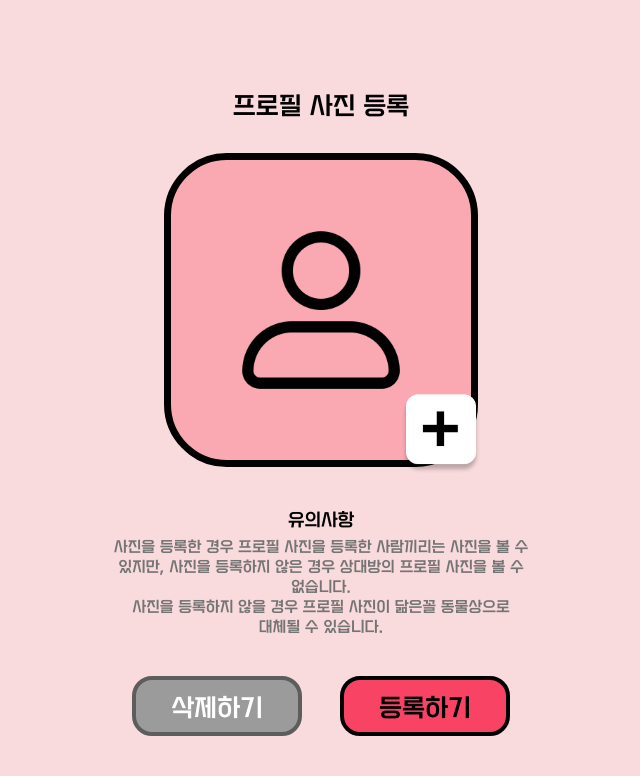
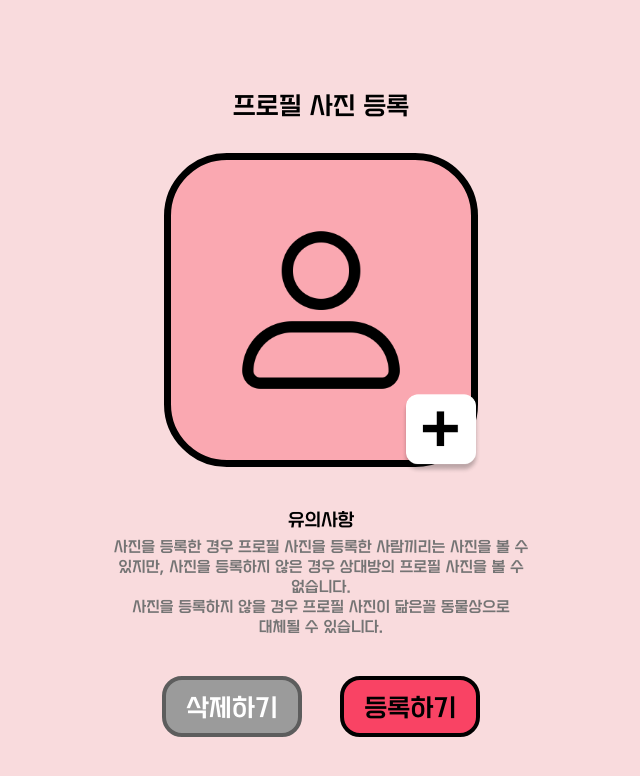
Before and after one commit to HICC-2024-PROJECT-PRESENTATION-CONTEST/Team3-Frontend, a React (Vite) app in the folder hi-cc/: page /mypage/profilepicture in a window 1280 px wide. Shown: the top 776 px of the page, without its empty margins (319-959 px from the left). Built offline with nearby package versions, Linux system fonts and the light colour scheme; no server answers.

Commit message:
design: 프로필 사진 페이지 버튼 css 수정

```diff
--- a/hi-cc/src/pages/userPage/MyPage/EditProfilePicture.jsx
+++ b/hi-cc/src/pages/userPage/MyPage/EditProfilePicture.jsx
@@ -249,6 +249,7 @@ const ImgPreview = styled.img`
     max-width: 300px;
     max-height: 300px;
 
+    border: solid 7px #000000;
     border-radius: 20%;
     object-fit: cover;
 
@@ -313,9 +314,8 @@ const ButtonWrapper = styled.div`
 `
 
 const Button = styled.button`
-    width: 35vw;
-    min-width: 130px;
-    height: 60px;
+    width: auto;
+    padding: 10px 20px;
     margin: 0 1.5vw;
 
     border: solid 4px #5D5D5D;
@@ -326,9 +326,13 @@ const Button = styled.button`
     font-size: 25px;
     color: #FFFFFF;
 
+    word-break: keep-all;
+
     cursor: pointer;
 
     @media screen and (max-width: 360px) {
         font-size: 18px;
+        border-radius: 15px;
+        padding: 8px 16px;
     }
 `
--- a/hi-cc/src/pages/userPage/Profile/ProfilePicture.jsx
+++ b/hi-cc/src/pages/userPage/Profile/ProfilePicture.jsx
@@ -227,6 +227,7 @@ const ImgPreview = styled.img`
     max-width: 300px;
     max-height: 300px;
 
+    border: solid 7px #000000;
     border-radius: 20%;
     object-fit: cover;
 
@@ -284,30 +285,31 @@ const DescriptionText = styled.div`
 `
 const ButtonWrapper = styled.div`
     display: flex;
-    width: 75vw;
     min-width: calc(230px - 5vw);
     max-width: calc(480px - 5vw);
     justify-content: center;
 `
 
 const Button = styled.button`
-    width: 35vw;
-    min-width: 130px;
-    height: 60px;
+    width: auto;
+    padding: 10px 20px;
     margin: 0 1.5vw;
 
     border: solid 4px #5D5D5D;
     border-radius: 20px;
 
     background-color: #9B9B9B;
-    border-color: #000000;
 
     font-size: 25px;
     color: #FFFFFF;
+
+    word-break: keep-all;
 
     cursor: pointer;
 
     @media screen and (max-width: 360px) {
         font-size: 18px;
+        border-radius: 15px;
+        padding: 8px 16px;
     }
 `
```
